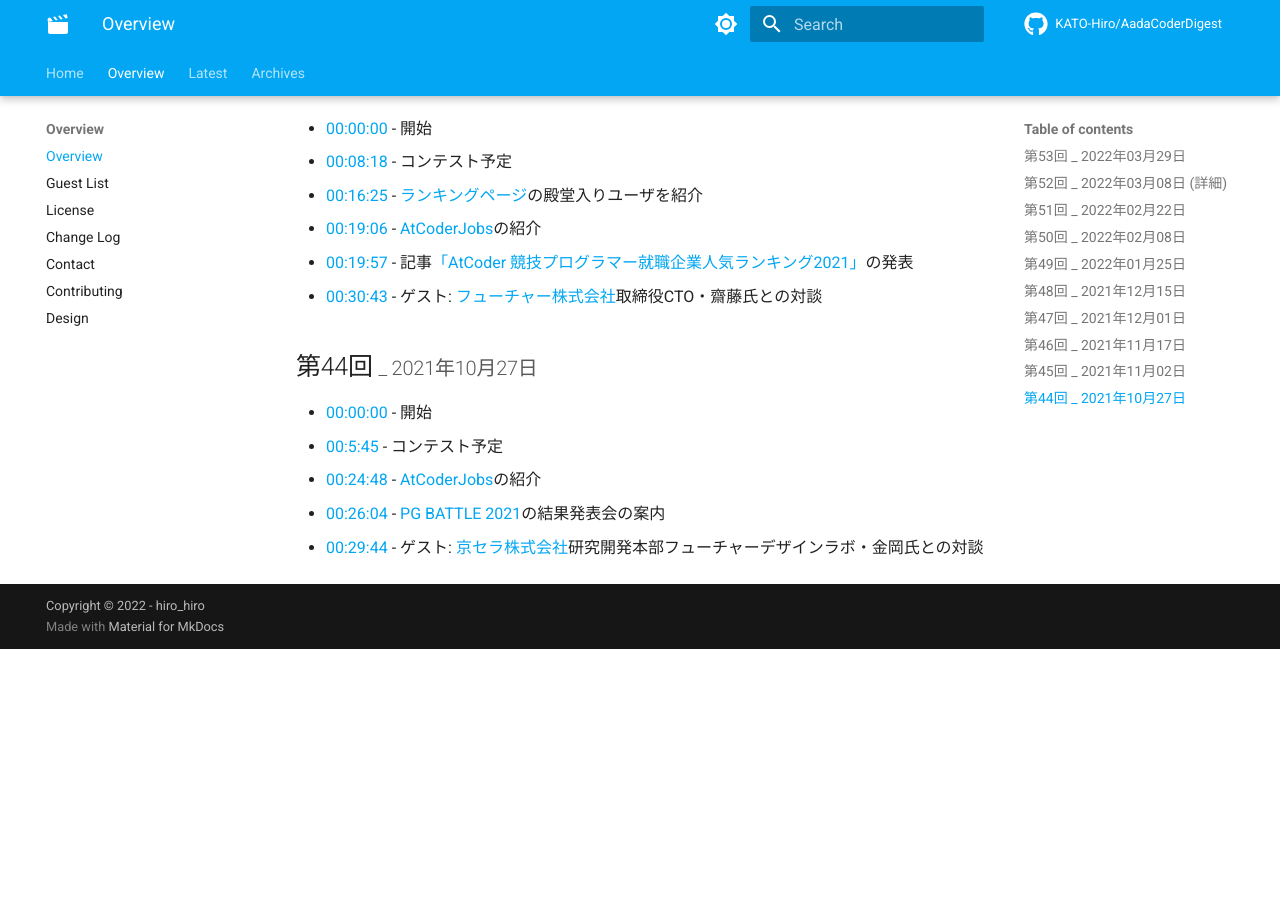
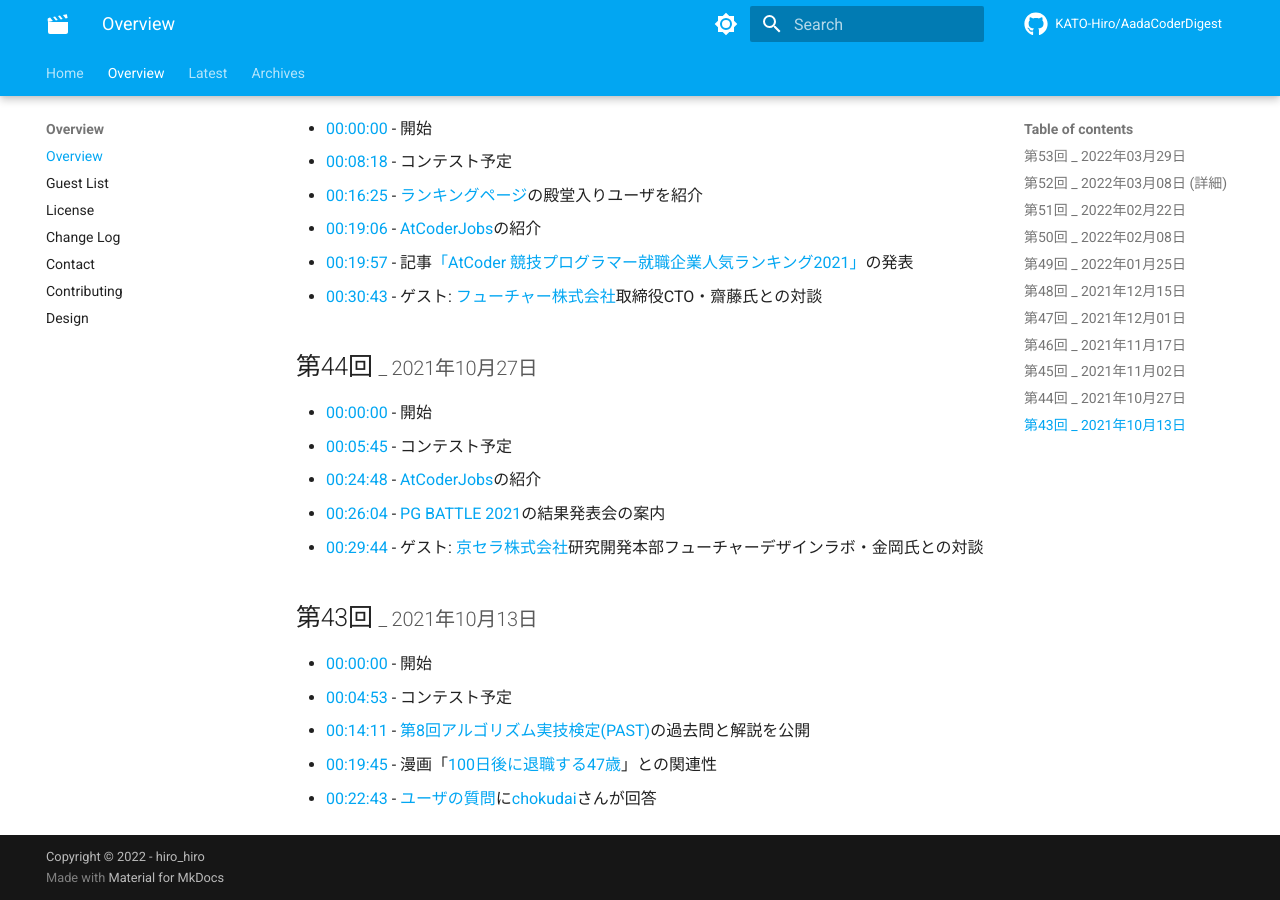
Before and after one commit to KATO-Hiro/AadaCoderDigest, an MkDocs documentation site: the page built from docs/overview/overview.md, in a window 1280 px wide and 900 px high, scrolled down 2649 px. Built offline with MkDocs 1.6.1 and Material for MkDocs 9.7.7, drawn with Linux system fonts in a browser that asks for light colours; comment, search, counter and statistics services are not loaded; before the commit the page ends 3298 px from its top, so only the background shows below that.

Commit message:
:sparkles: Add toc for 43rd  (#48)

```diff
--- a/docs/overview/overview.md
+++ b/docs/overview/overview.md
@@ -88,7 +88,15 @@
 ## 第44回 <small>_ 2021年10月27日 </small>
 
 - [00:00:00](https://youtu.be/CPphpNFsTf0?t=0){.internal-link target=_blank} - 開始
-- [00:5:45](https://youtu.be/CPphpNFsTf0?t=345){.internal-link target=_blank} - コンテスト予定
+- [00:05:45](https://youtu.be/CPphpNFsTf0?t=345){.internal-link target=_blank} - コンテスト予定
 - [00:24:48](https://youtu.be/CPphpNFsTf0?t=1488){.internal-link target=_blank} - [AtCoderJobs](https://jobs.atcoder.jp/){.internal-link target=_blank}の紹介
 - [00:26:04](https://youtu.be/CPphpNFsTf0?t=1564){.internal-link target=_blank} - [PG BATTLE 2021](https://products.sint.co.jp/pg_battle_2021){.internal-link target=_blank}の結果発表会の案内
 - [00:29:44](https://youtu.be/CPphpNFsTf0?t=1784){.internal-link target=_blank} - ゲスト: [京セラ株式会社](https://www.kyocera.co.jp/){.internal-link target=_blank}研究開発本部フューチャーデザインラボ・金岡氏との対談
+
+## 第43回 <small>_ 2021年10月13日 </small>
+
+- [00:00:00](https://youtu.be/Z1hLjnvT-ck?t=0){.internal-link target=_blank} - 開始
+- [00:04:53](https://youtu.be/Z1hLjnvT-ck?t=293){.internal-link target=_blank} - コンテスト予定
+- [00:14:11](https://youtu.be/Z1hLjnvT-ck?t=851){.internal-link target=_blank} - [第8回アルゴリズム実技検定(PAST)](https://atcoder.jp/contests/past202109-open){.internal-link target=_blank}の過去問と解説を公開
+- [00:19:45](https://youtu.be/Z1hLjnvT-ck?t=1185){.internal-link target=_blank} - 漫画「[100日後に退職する47歳](https://twitter.com/tome_ura){.internal-link target=_blank}」との関連性
+- [00:22:43](https://youtu.be/Z1hLjnvT-ck?t=1363){.internal-link target=_blank} - [ユーザの質問](https://marshmallow-qa.com/atcoder){.internal-link target=_blank}に[chokudai](https://atcoder.jp/users/chokudai){.internal-link target=_blank}さんが回答
```
